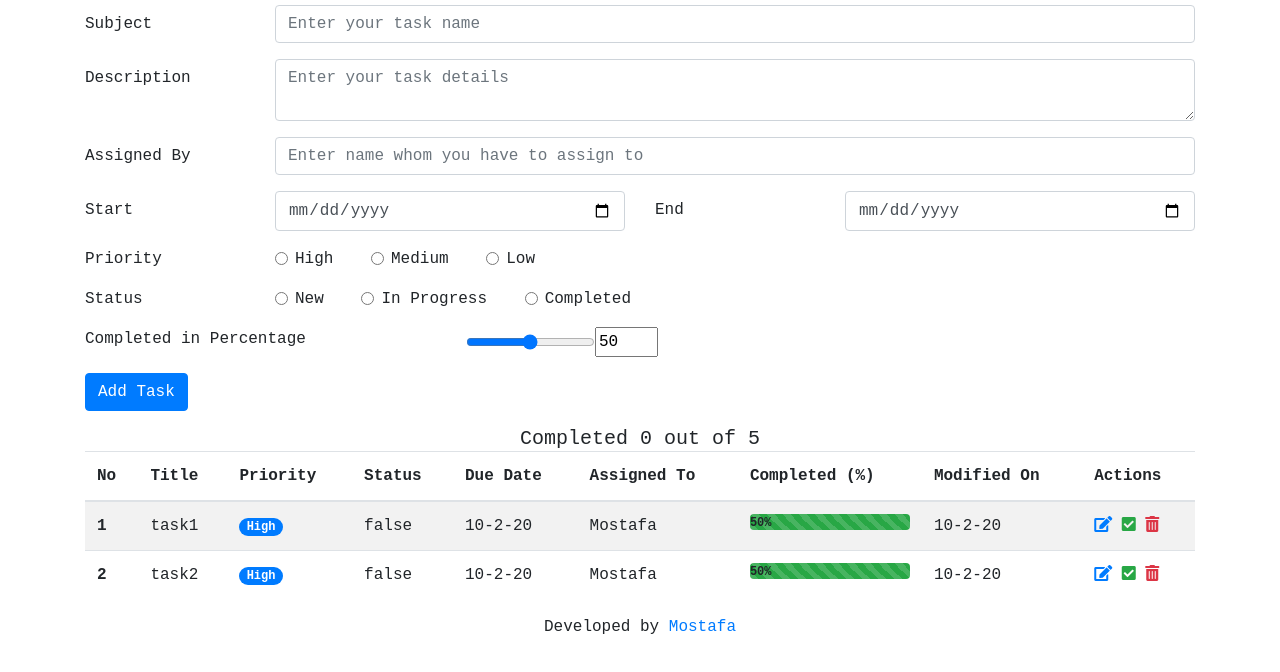
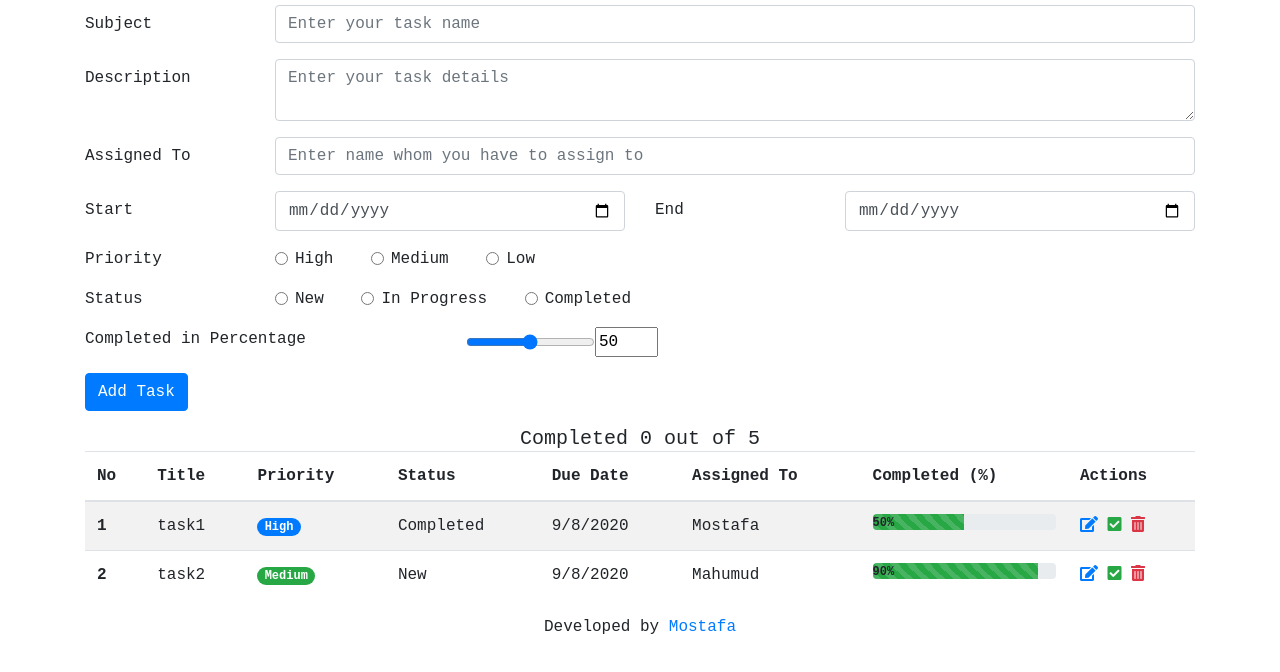
Before and after one commit to bdmostafa/task-manager, a plain HTML site: page index.html in a window 1280 px wide. Shown: the part 56-728 px from the top of the page. Drawn offline with nearby package versions, Linux system fonts and the light colour scheme; a web font is replaced by a local one.

Commit message:
dynamically data show from the form on task table

```diff
--- a/app.js
+++ b/app.js
@@ -5,12 +5,40 @@ const TaskController = (function () {
             {
                 id: 1,
                 title: 'task1',
-                completed: false
+                description: 'Lorem ipsum dolor sit amet, consectetur adipisicing elit. Quas, harum',
+                assignedTo: 'Mostafa',
+                startAt: new Date().toLocaleDateString(),
+                endAt: new Date().toLocaleDateString(),
+                priority: {
+                    high: true,
+                    medium: false,
+                    low: false
+                },
+                status: {
+                    completed: true,
+                    inProgress: false,
+                    isNew: false
+                },
+                completedPercentage: 50
             },
             {
                 id: 2,
                 title: 'task2',
-                completed: false
+                description: 'Lorem ipsum dolor sit amet, consectetur adipisicing elit. Quas, harum',
+                assignedTo: 'Mahumud',
+                startAt: new Date().toLocaleDateString(),
+                endAt: new Date().toLocaleDateString(),
+                priority: {
+                    high: false,
+                    medium: low,
+                    low: false
+                },
+                status: {
+                    completed: false,
+                    inProgress: false,
+                    isNew: true
+                },
+                completedPercentage: 90
             }
         ]
     };
@@ -42,13 +70,13 @@ const TaskController = (function () {
             // Mapping data task to check if id is matched
             data.tasks = data.tasks.map(task => {
                 if (task.id === id) {
-                    task.completed = true;
+                    task.completed = !task.completed;
                     return task;
                 } else {
                     return task;
                 }
             });
-            // console.log(data.tasks);
+            console.log(data.tasks);
             // data.tasks = updatedTask;
 
         }
@@ -84,6 +112,27 @@ const UIController = (function () {
         document.querySelector(selectors.displayTaskArea).style.display = 'none';
     }
 
+    const handlePriority = (task) => {
+        const { high, medium, low } = task.priority;
+        if (high) return 'High'
+        if (medium) return 'Medium'
+        if (low) return 'Low'
+    }
+
+    const handleBadgeColorPriority = (task) => {
+        const { high, medium, low } = task.priority;
+        if (high) return 'primary'
+        if (medium) return 'success'
+        if (low) return 'warning'
+    }
+
+    const handleStatus = (task) => {
+        const { completed, inProgress, isNew } = task.status;
+        if (completed) return 'Completed'
+        if (inProgress) return 'In Progress'
+        if (isNew) return 'New'
+    }
+
     return {
         getSelectors() {
             return selectors
@@ -114,17 +163,16 @@ const UIController = (function () {
             taskResult += `
                     <tr>
                         <th scope="row">${task.id}</th>
-                        <td>${task.title}</td>
-                        <td><span class="badge badge-pill badge-primary">High</span></td>
-                        <td>${task.completed}</td>
-                        <td>10-2-20</td>
-                        <td>Mostafa</td>
+                        <td >${task.title}</td>
+                        <td><span class="badge badge-pill badge-${handleBadgeColorPriority(task)}">${handlePriority(task)}</span></td>
+                        <td>${handleStatus(task)}</td>
+                        <td>${task.endAt}</td>
+                        <td>${task.assignedTo}</td>
                         <td>
                             <div class="progress">
-                            <div class="progress-bar-striped bg-success" role="progressbar" style="width: 100%" aria-valuenow="50" aria-valuemin="0" aria-valuemax="100"> <span class="text-black font-weight-bold">50%</span> </div>
+                            <div class="progress-bar-striped bg-success" role="progressbar" style="width: ${task.completedPercentage}%" aria-valuenow="${task.completedPercentage}" aria-valuemin="0" aria-valuemax="100"> <span class="text-black font-weight-bold">${task.completedPercentage}%</span> </div>
                         </div>
                         </td>
-                        <td>10-2-20</td>
                         <td>
                             <i class="fas fa-edit text-primary"></i>
                             <i class="fas fa-check-square text-success"></i>
@@ -136,6 +184,7 @@ const UIController = (function () {
             document.querySelector(selectors.taskBody).insertAdjacentHTML("beforeend", taskResult);
         },
         populateAllTask(tasks) {
+
             // Handle display task area
             if (tasks.length > 0) {
                 displayTaskArea();
@@ -150,16 +199,15 @@ const UIController = (function () {
                     <tr>
                         <th scope="row">${task.id}</th>
                         <td>${task.title}</td>
-                        <td><span class="badge badge-pill badge-primary">High</span></td>
-                        <td>${task.completed}</td>
-                        <td>10-2-20</td>
-                        <td>Mostafa</td>
+                        <td><span class="badge badge-pill badge-${handleBadgeColorPriority(task)}">${handlePriority(task)}</span></td>
+                        <td>${handleStatus(task)}</td>
+                        <td>${task.endAt}</td>
+                        <td>${task.assignedTo}</td>
                         <td>
                             <div class="progress">
-                            <div class="progress-bar-striped bg-success" role="progressbar" style="width: 100%" aria-valuenow="50" aria-valuemin="0" aria-valuemax="100"> <span class="text-black font-weight-bold">50%</span> </div>
+                            <div class="progress-bar-striped bg-success" role="progressbar" style="width: ${task.completedPercentage}%" aria-valuenow="${task.completedPercentage}" aria-valuemin="0" aria-valuemax="100"> <span class="text-black font-weight-bold">${task.completedPercentage}%</span> </div>
                         </div>
                         </td>
-                        <td>10-2-20</td>
                         <td>
                             <i class="fas fa-edit text-primary"></i>
                             <i class="fas fa-check-square text-success"></i>
@@ -167,8 +215,10 @@ const UIController = (function () {
                         </td>
                     </tr>
                 `
+                console.log(task)
             });
             document.querySelector(selectors.taskBody).innerHTML = tasksResult;
+
         }
     }
 })()
@@ -177,7 +227,7 @@ const UIController = (function () {
 
 
 // Function to combine between TaskController and UIController
-const AppController = (function (Task, UI, Storage) {
+const AppController = ( (Task, UI, Storage) => {
     // console.log(Task.getTasks());
 
     // Load Event listeners
--- a/index.html
+++ b/index.html
@@ -37,7 +37,7 @@
                     </div>
                 </div>
                 <div class="form-group row">
-                    <label for="assignedTo" class="col-sm-2 col-form-label">Assigned By</label>
+                    <label for="assignedTo" class="col-sm-2 col-form-label">Assigned To</label>
                     <div class="col-sm-10">
                         <input type="text" class="form-control" id="assignedTo"
                             placeholder="Enter name whom you have to assign to">
@@ -124,7 +124,6 @@
                     <th scope="col">Due Date</th>
                     <th scope="col">Assigned To</th>
                     <th scope="col">Completed (%)</th>
-                    <th scope="col">Modified On</th>
                     <th scope="col">Actions</th>
                   </tr>
                 </thead>
```
